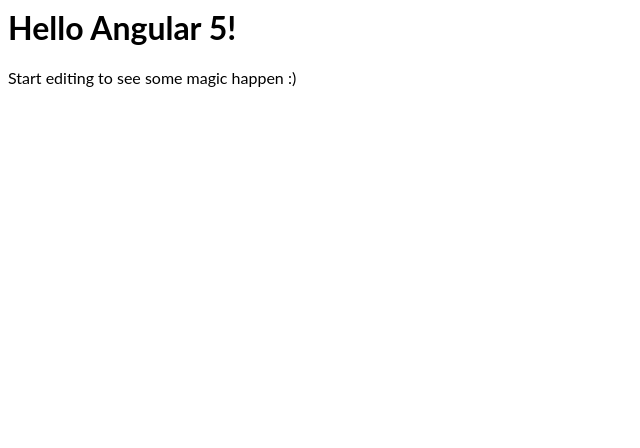
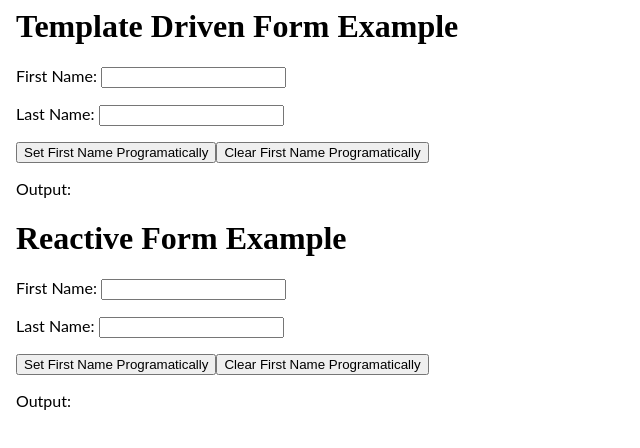
Before and after one commit to Lukas-Hoernle/angular-test, an Angular app in the folder angular-empty-project/: page / in a window 1280 px wide. Shown: the top 448 px of the page, without its empty margins (0-640 px from the left). Built offline with nearby package versions, Linux system fonts and the light colour scheme.

Commit message:
add empty html

```diff
--- a/angular-empty-project/src/app/app.component.html
+++ b/angular-empty-project/src/app/app.component.html
@@ -1,4 +1,23 @@
-<hello name="{{ name }}"></hello>
-<p>
-  Start editing to see some magic happen :)
-</p>
+<!DOCTYPE html>
+<html lang="en">
+<head>
+    <meta charset="UTF-8">
+    <meta name="viewport" content="width=device-width, initial-scale=1.0">
+    <title>Angular Form Examples</title>
+</head>
+<body>
+    <h1>Template Driven Form Example</h1>
+    <p>First Name: <input type="text"></p>
+    <p>Last Name: <input type="text"></p>
+    <button>Set First Name Programatically</button>
+    <button>Clear First Name Programatically</button>
+    <p>Output: <span></span></p>
+
+    <h1>Reactive Form Example</h1>
+    <p>First Name: <input type="text"></p>
+    <p>Last Name: <input type="text"></p>
+    <button>Set First Name Programatically</button>
+    <button>Clear First Name Programatically</button>
+    <p>Output: <span></span></p>
+</body>
+</html>
```
